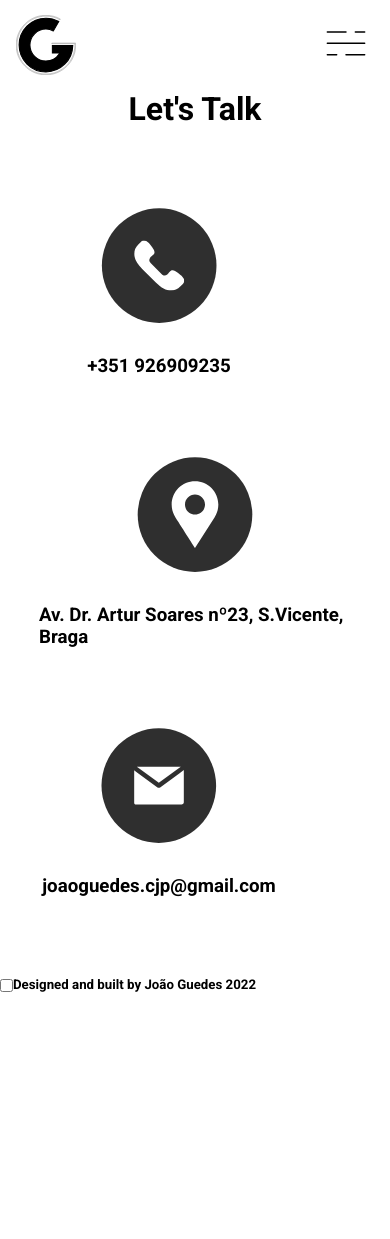
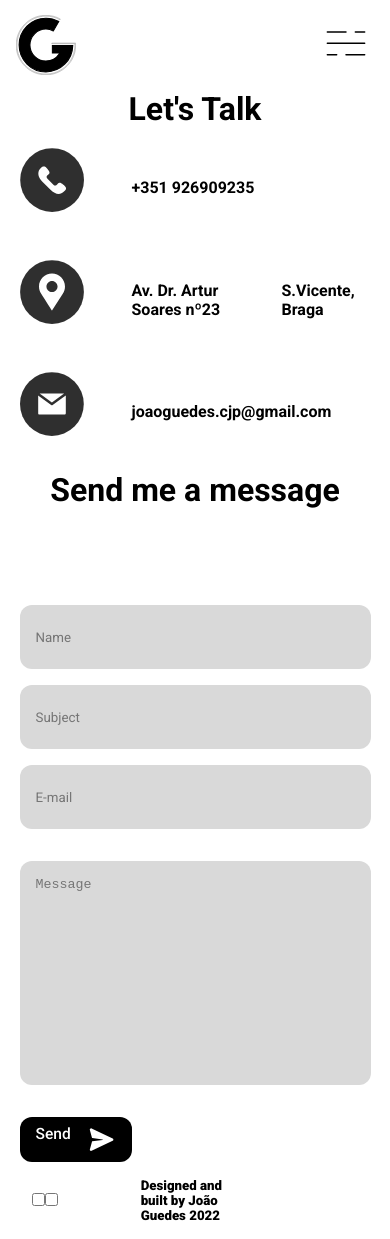
Before and after one commit to JoaoGuedes01/personal_website, a React (Create React App) app in the folder react-app/: page /contacts in a window 390 px wide. Before the commit the page ends 996 px from the top, so only its background shows below. Built offline with nearby package versions, Linux system fonts and the light colour scheme.

Commit message:
contacts page finished and responsive & finished animations for tab navigation
contacts page finished and responsive & finished animations for tab navigation

```diff
--- a/react-app/package.json
+++ b/react-app/package.json
@@ -8,6 +8,7 @@
     "@testing-library/react": "^13.3.0",
     "@testing-library/user-event": "^13.5.0",
     "express": "^4.18.1",
+    "framer-motion": "^6.4.2",
     "react": "^18.2.0",
     "react-dom": "^18.2.0",
     "react-scripts": "5.0.1",
--- a/react-app/src/App.css
+++ b/react-app/src/App.css
@@ -6,12 +6,13 @@
     padding: 0;
 }
 
-body {
+body,input[type="text"] {
     font-family: 'Roboto', sans-serif;
     -webkit-font-smoothing: antialiased;
     -moz-osx-font-smoothing: grayscale;
     background-color: /*#0A192F*/ #fff;
 }
+
 
 button {
     font-family: 'Roboto', sans-serif;
@@ -46,13 +47,15 @@ body::-webkit-scrollbar-thumb {
 
 .main-button-fill{
     padding: 0.5rem 1rem;
-    background-color: #000;
-    color: #fff;
+    background: none;
+    border: none;
     border-radius: 12px;
     font-size: clamp(0.75em, 4vw ,1.5em);
     font-weight: 500;
     cursor: pointer;
     text-decoration: none;
+    color: #fff;
+    background-color: #000;
 }
 
 .title-container{
--- a/react-app/src/Components/Footer/Footer.css
+++ b/react-app/src/Components/Footer/Footer.css
@@ -1,3 +1,20 @@
 .footer-container{
-    display:flex;
+    display:grid;
+    grid-template-columns: repeat(3, 1fr);
+    align-items: center;
+    width: 100%;
 }
+
+.footer-container h5{
+    font-weight: 900;
+}
+
+.footer-message{
+    grid-column: 2;
+    display: flex;
+    justify-content: center;
+}
+
+.footer-margin{
+    margin: 1rem 2rem;
+}
--- a/react-app/src/Components/Footer/Footer.jsx
+++ b/react-app/src/Components/Footer/Footer.jsx
@@ -4,10 +4,15 @@ import './Footer.css'
 
 const Footer = () => {
   return (
-    <div className='footer-container'>
-      <div className="footer-container">
+    <div className='footer-margin'>
+      <div className='footer-container'>
         {/* Toggle Switch Input */}
         <div>
+          <label className="switch">
+            <input type="checkbox" />
+            <span className="slider round"></span>
+          </label>
+
           <label className="switch">
             <input type="checkbox" />
             <span className="slider round"></span>
@@ -15,7 +20,10 @@ const Footer = () => {
         </div>
 
 
-        <h5>Designed and built by João Guedes 2022</h5>
+        <div className='footer-message'>
+          <h5>Designed and built by João Guedes 2022</h5>
+        </div>
+
       </div>
     </div>
   )
--- a/react-app/src/Components/contact/contact.css
+++ b/react-app/src/Components/contact/contact.css
@@ -1,20 +1,141 @@
+.ctc-ctnr{
+    min-height: calc(100vh - 90px); /*whole screen height - navbar height*/
+}
+
 .contact-container{
     display: flex;
-    align-items: center;
-    justify-content: space-between;
+    align-items: flex-start;
+    justify-content: space-evenly;
     margin: 5rem 10%;
-    gap: 5rem;
-    flex-wrap:wrap;
+    gap: 2rem;
 }
 
 .contact-item{
     display: flex;
     flex-direction: column;
     align-items: center;
-    gap: 2rem;
-    min-width: 15em;
+    width: 100%;
+}
+
+
+.contact-item svg{
+    margin-bottom: 1rem;
 }
 
 .contact-item svg{
+    width: 8rem;
+    height: auto;
+}
+
+
+/*Message area*/
+.message-container{
+    display: flex;
+    align-items: flex-start;
+    justify-content: space-evenly;
+    margin: 0 10rem;
+    margin-top: 6rem;
+    gap: 2rem;
+}
+
+.id-area{
+    display: flex;
+    flex-direction: column;
+    justify-content:center;
+    width: 50%;
+    gap: 1rem;
+}
+
+.id-area input{
+    border-radius: 12px;
+    min-height: 4rem;
+    background-color: #D9D9D9;
+    border: none;
+    padding: 1rem;
+}
+
+.message-area{
     width: 100%;
+    height: 14rem;
+    border-radius: 12px;
+    background-color: #D9D9D9;
+    border: none;
+    padding: 1rem;
+    resize: none;
 }
+
+.btn-contanier{
+    display: flex;
+    gap: 1rem;
+}
+
+
+
+
+/*mobile*/
+@media screen and (max-width: 1180px){
+    .message-container{
+        margin: 0 5rem;
+        margin-top: 6rem;
+    }
+}
+
+/*mobile*/
+@media screen and (max-width: 960px){
+    .contact-item svg{
+        width: 6rem
+    }
+
+    .contact-item h3{
+        font-size: 1em;
+    }
+}
+
+/*mobile*/
+@media screen and (max-width: 870px){
+    .contact-item svg{
+        width: 5rem
+    }
+
+    .contact-item h3{
+        font-size: 0.8em;
+    }
+
+    .message-container{
+        flex-direction: column;
+    }
+
+    .id-area{
+        width: 100%;
+    }
+}
+
+/*mobile*/
+@media screen and (max-width: 670px){
+    .contact-container{
+        flex-direction: column;
+        margin: 5%;
+    }
+
+    .contact-item{
+        flex-direction: row;
+        align-items: center;
+        gap: 1rem;
+    }
+
+    .contact-item h3{
+        font-size: 1em;
+    }
+
+    .contact-item svg{
+        margin-right: 2rem;
+        max-width: 4rem;
+        min-width: 4rem;
+    }
+
+    .message-container{
+        margin: 0 5%;
+        margin-top: 6rem;
+    }
+
+}
--- a/react-app/src/Components/contact/contact.jsx
+++ b/react-app/src/Components/contact/contact.jsx
@@ -2,7 +2,7 @@ import React from 'react'
 import './contact.css'
 const Contact = () => {
   return (
-    <div>
+    <div className='ctc-ctnr'>
       <div className="title-container">
         <h1>Let's Talk</h1>
       </div>
@@ -30,7 +30,8 @@ const Contact = () => {
             <path d="M80.8334 47.5889C80.8334 34.7023 70.3867 24.2556 57.5 24.2556C44.6134 24.2556 34.1667 34.7023 34.1667 47.5889C34.1667 52.2123 35.5334 56.5123 37.85 60.139H37.8234C45.69 72.4556 57.5 90.9223 57.5 90.9223L77.1767 60.139H77.1534C79.4667 56.5123 80.8334 52.2123 80.8334 47.5889ZM57.5 57.589C51.9767 57.589 47.5 53.1123 47.5 47.5889C47.5 42.0656 51.9767 37.5889 57.5 37.5889C63.0234 37.5889 67.5 42.0656 67.5 47.5889C67.5 53.1123 63.0234 57.589 57.5 57.589Z" fill="white" />
           </svg>
 
-          <h3>Av. Dr. Artur Soares nº23, S.Vicente, Braga</h3>
+          <h3>Av. Dr. Artur Soares nº23</h3>
+          <h3>S.Vicente, Braga</h3>
         </div>
 
         <div className="contact-item">
@@ -50,6 +51,28 @@ const Contact = () => {
           <h3>joaoguedes.cjp@gmail.com</h3>
         </div>
       </div>
+
+      <div className="title-container">
+        <h1>Send me a message</h1>
+      </div>
+
+      <div className='message-container'>
+        <div className="id-area">
+          <input type="text" placeholder='Name' />
+          <input type="text" placeholder='Subject' />
+          <input type="text" placeholder='E-mail' />
+        </div>
+        <textarea className='message-area' cols="30" rows="10" placeholder='Message'></textarea>
+        <button className='main-button-fill'>
+          <div className="btn-contanier">
+            Send
+            <svg width="29" height="29" viewBox="0 0 29 29" fill="none" xmlns="http://www.w3.org/2000/svg">
+              <path d="M4.6036 3.45729L25.6749 13.5349C26.2977 13.8327 26.5611 14.5791 26.2632 15.2019C26.1401 15.4594 25.9324 15.667 25.6749 15.7902L4.6036 25.8678C3.9808 26.1656 3.23447 25.9022 2.93661 25.2794C2.80718 25.0088 2.77939 24.7006 2.85832 24.4112L4.96587 16.6833C5.01867 16.4897 5.18211 16.3464 5.38096 16.3194L15.5916 14.9324C15.6795 14.9199 15.7525 14.8621 15.7861 14.7831L15.8037 14.7203C15.8204 14.6032 15.753 14.4934 15.6474 14.4521L15.5916 14.4375L5.39291 13.0506C5.19408 13.0235 5.03068 12.8802 4.97789 12.6867L2.85832 4.91386C2.67668 4.24783 3.06935 3.56065 3.73538 3.37901C4.0248 3.30007 4.33296 3.32786 4.6036 3.45729Z" fill="white" />
+            </svg>
+
+          </div>
+        </button>
+      </div>
     </div>
   )
 }
--- a/react-app/src/Components/education/education.css
+++ b/react-app/src/Components/education/education.css
@@ -17,12 +17,21 @@
     gap: 2rem;
     max-width: 20rem;
     min-width: 10rem;
-    border-right: 3.3px solid;
-    padding-right: 2rem;
+    border-left: 0.3rem solid;
 }
 
 .ed-nav li {
     cursor: pointer;
+    margin-left: -0.3rem;
+    padding-left: 1rem;
+    position: relative;
+}
+
+.highligh{
+    inset: 0;
+    position: absolute;
+    border-left: 0.3rem solid #6C63FF;
+    z-index: 1;
 }
 
 .ed-details{
@@ -49,7 +58,6 @@
     margin-right: 2rem;
 }
 
-
 @media screen and (max-width: 780px){
     .education-container{
         flex-direction: column;
@@ -62,17 +70,26 @@
 
     .ed-nav ul {
         flex-direction: row;
-        align-items: center;
         justify-content: flex-start;
         overflow-x: scroll;
         max-width: 100%;
+        height: auto;
         gap: 1.5rem;
-        border-bottom: 3.3px solid;
-        border-right: 0;
+        border-left: none;
+        align-items: flex-end;
+        border-bottom: 0.3 solid #000;
+    }
+
+    .ed-nav li{
+        padding-left: 0;
+        min-width: 15rem;
+        padding: 0.5rem;
         padding-bottom: 1rem;
     }
 
-    .ed-nav li{
-        min-width: 10rem;
+    .highligh{
+        z-index: -1;
+        border-bottom: 0.3rem solid #6C63FF;
+        border-left: none;
     }
 }
--- a/react-app/src/Components/education/experience.jsx
+++ b/react-app/src/Components/education/experience.jsx
@@ -3,12 +3,16 @@ import './education.css'
 
 import { useState } from 'react'
 
+import { motion } from 'framer-motion'
 
-const Experince = () => {
+
+const Education = () => {
   // Courses
-    const checkmarxurl = "https://checkmarx.com/"
+  const checkmarxurl = "https://checkmarx.com"
+
 
   const [toggleState, setToggleState] = useState(1);
+  const [activeIndex, setActiveIndex] = useState(1);
 
   const ToggleTab = (index) => {
     setToggleState(index);
@@ -19,20 +23,21 @@ const Experince = () => {
       <div className="title-container">
         <h1>My Experience</h1>
       </div>
+
       <div className="education-container">
         <div className="ed-nav">
-                    <ul>
-                        <li onClick={() => setToggleState(1)}>Summer Internship for Software Engineering and QA</li>
+          <ul >
+            <motion.li onClick={() => { setToggleState(1); setActiveIndex(1) }}> {activeIndex == 1 && <motion.span layoutId='highligh' className='highligh' />} Summer Internship for Software Engineering and Quality Assurance</motion.li>
           </ul>
         </div>
         <div className="ed-desc">
           {/* MIEGSI Tab */}
           {toggleState == 1 &&
             <div>
-                            <h1>Summer Internship for Software Engineering and QA</h1>
+              <h1>Summer Internship for Software Engineering and Quality Assurance</h1>
               <div className="ed-details">
-                                <h5>August 2021 - October 2021</h5>
-                                <h5>Checkmarx</h5>
+                <h5>September 2018 - Present</h5>
+                <h5>University of Minho</h5>
               </div>
               <p>Lorem ipsum dolor sit amet consectetur adipisicing elit. Maxime mollitia, molestiae quas vel sint commodi repudiandae consequuntur voluptatum laborum numquam blanditiis harum quisquam eius sed odit fugiat iusto fuga praesentium optio</p>
               <p>Lorem ipsum dolor sit amet consectetur adipisicing elit. Maxime mollitia, molestiae quas vel sint commodi repudiandae consequuntur voluptatum laborum numquam blanditiis harum quisquam eius sed odit fugiat iusto fuga praesentium optio</p>
@@ -41,9 +46,9 @@ const Experince = () => {
             </div>
           }
         </div>
-            </div>
-        </div>
+      </div >
+    </div >
   )
 }
 
-export default Experince
+export default Education
```
Also changed, not shown: react-app/src/Components/education/education.jsx (+12 -8 lines), 1 other file (tests, documents, lock files or other folders). Lines whose indentation alone changed are shown as unchanged.
